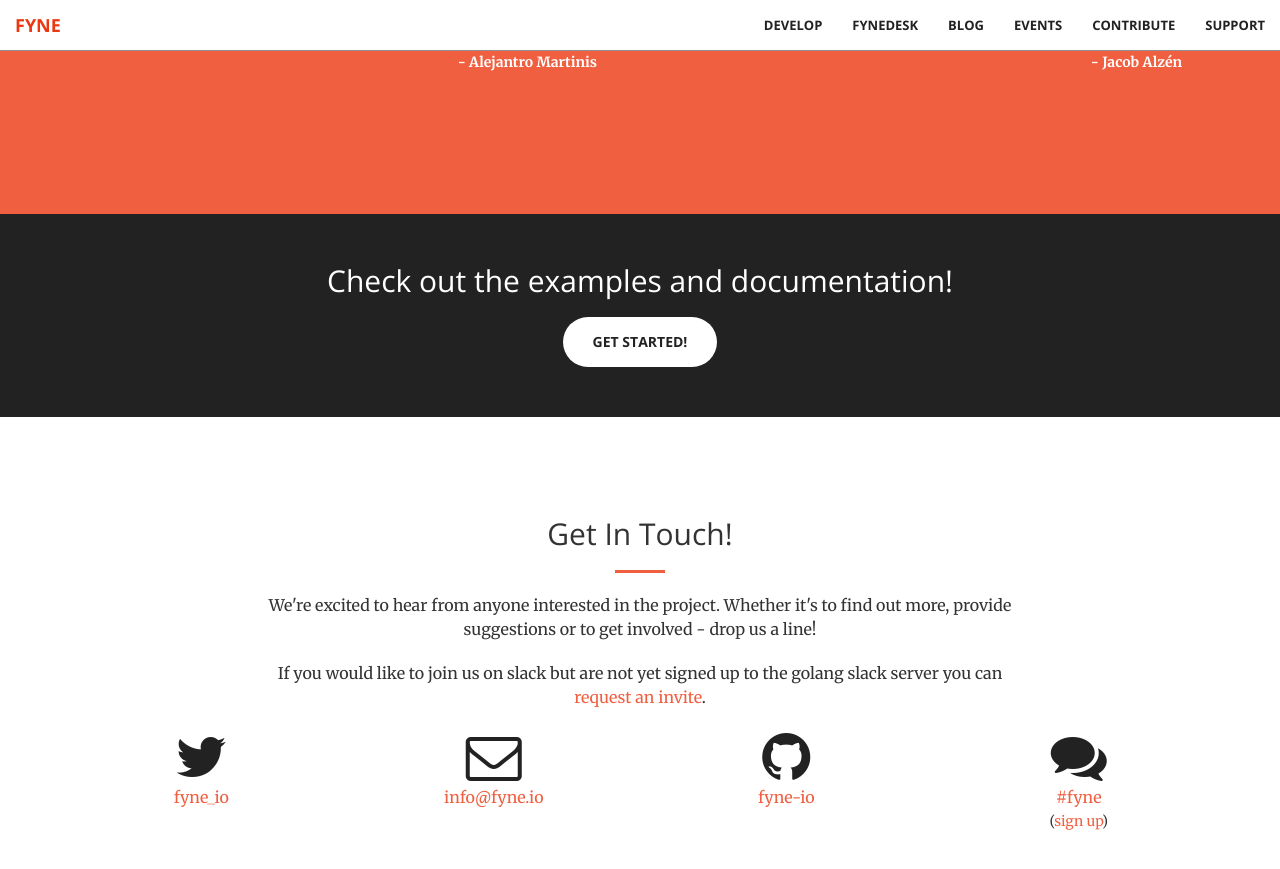
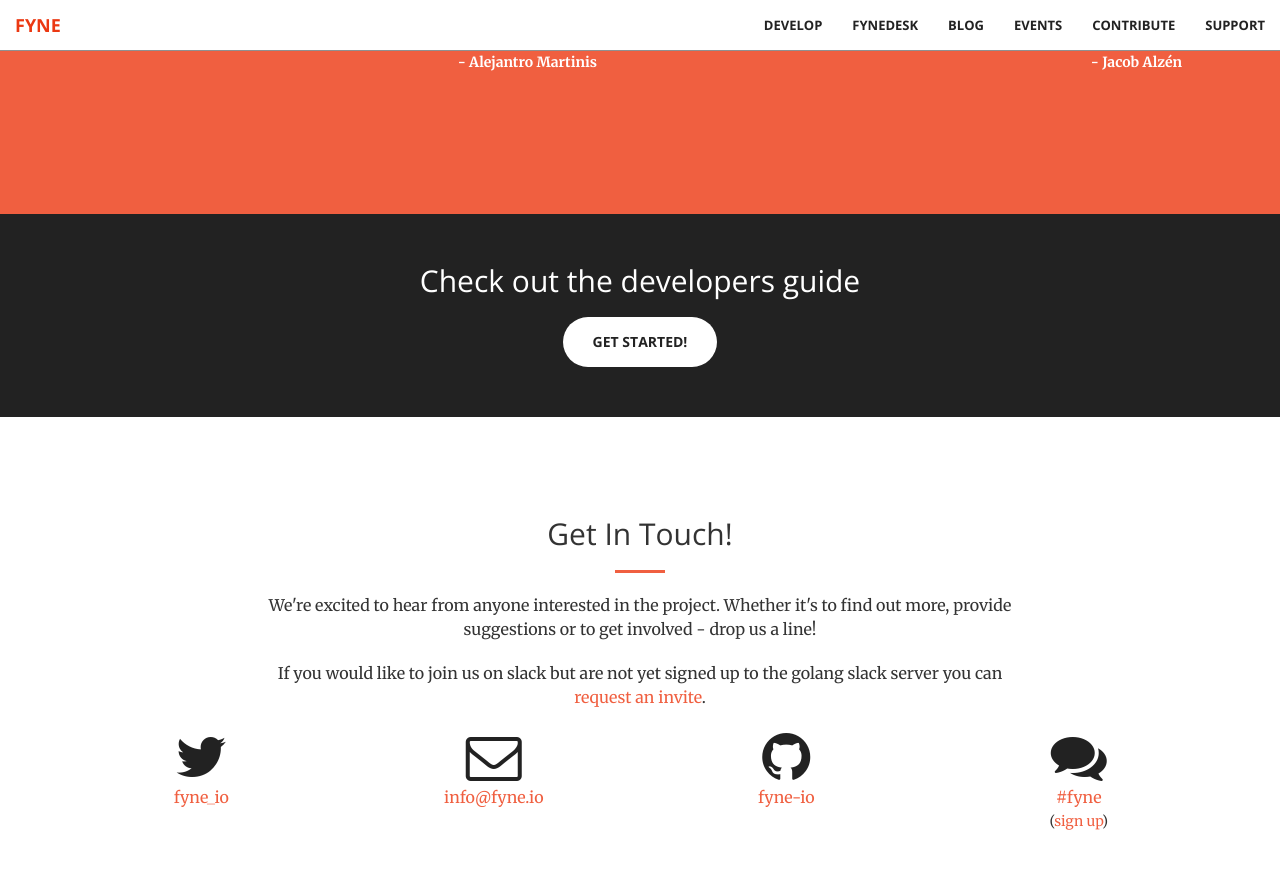
Before and after one commit to fyne-io/fyne-io.github.io, a Jekyll site: the page built from index.md, in a window 1280 px wide and 900 px high, scrolled down 1656 px. Shown: the top 869 px of the window. Built offline with Jekyll 4.4.1, drawn with Linux system fonts in a browser that asks for light colours.

Commit message:
Shorter call to action

```diff
--- a/_includes/aside.html
+++ b/_includes/aside.html
@@ -2,7 +2,7 @@
   <aside class="bg-dark">
       <div class="container text-center">
           <div class="call-to-action">
-              <h2>Check out the examples and documentation!</h2>
+              <h2>Check out the developers guide</h2>
               <a href="/develop/" class="btn btn-default btn-xl wow tada">Get Started!</a>
           </div>
       </div>
```
